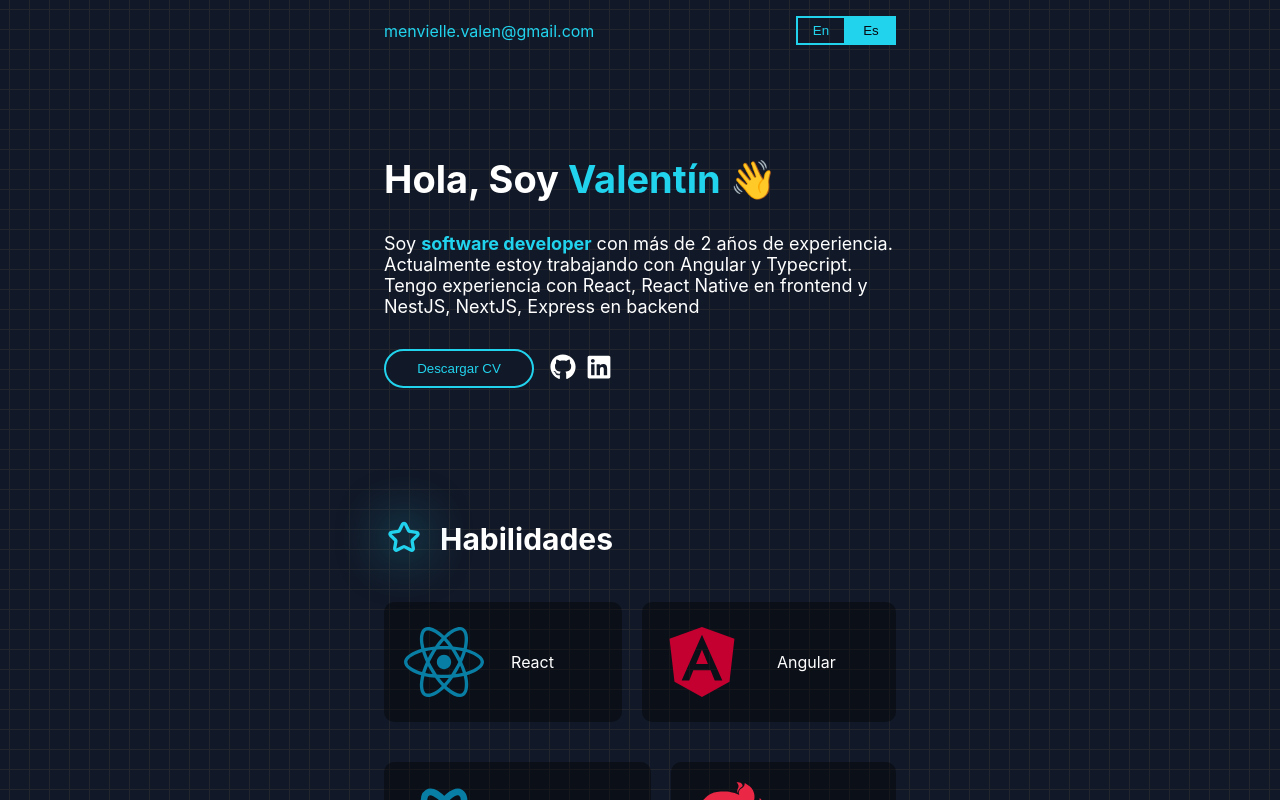
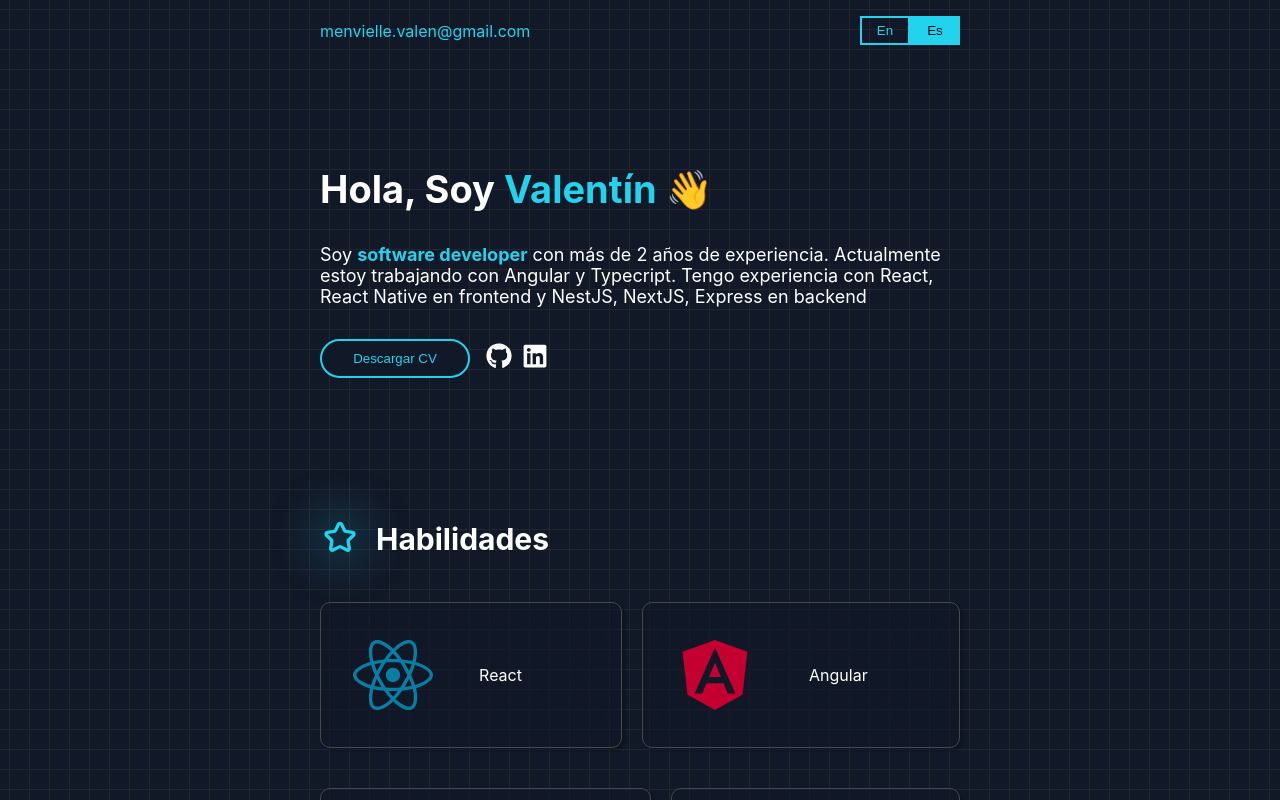
Before and after one commit to MenvielleValen/portfolio, a React (Create React App) app: page / in a window 1280 px wide. Shown: the top 800 px of the page. Built offline with nearby package versions, Linux system fonts and the light colour scheme.

Commit message:
card component

```diff
--- a/src/App.css
+++ b/src/App.css
@@ -4,7 +4,7 @@
 }
 .app-container{
   position: relative;
-  width: 40%;
+  width: 50%;
   margin-left: auto;
   margin-right: auto;
 }
--- a/src/components/experience/Experience.css
+++ b/src/components/experience/Experience.css
@@ -4,7 +4,7 @@
     margin: 0;
 }
 .experiences-container{
-    width: 90%;
+    width: 100%;
     margin-bottom: 100px;
 }
 .subtitle{
--- a/src/components/experience/Experience.tsx
+++ b/src/components/experience/Experience.tsx
@@ -1,3 +1,4 @@
+import { Card } from "../skills/Card/Card";
 import "./Experience.css";
 import { IoIosLink } from "react-icons/io";
 
@@ -29,8 +30,8 @@ export const Experience = () => {
         }}
       >
         {experiences.map((e, i) => (
-          <div key={e.title + i} style={{ position: "relative" }}>
-            <div className="line">
+          <Card key={e.title + i} style={{ position: "relative" }}>
+            {/* <div className="line">
               <div
                 style={{
                   position: "absolute",
@@ -52,7 +53,7 @@ export const Experience = () => {
                   borderLeft: "1px solid #ccc",
                 }}
               ></div>
-            </div>
+            </div> */}
             <div
               style={{
                 display: "flex",
@@ -82,7 +83,7 @@ export const Experience = () => {
                 </div>
               ))}
             </div>
-          </div>
+          </Card>
         ))}
       </div>
     </section>
--- /dev/null
+++ b/src/components/skills/Card/Card.css
@@ -0,0 +1,24 @@
+.card {
+  background-color: #1118275d;
+  border-radius: 10px;
+  margin-bottom: 20px;
+    position: relative;
+  padding: 2rem;
+  color: #fff;
+  gap: 16px;
+  backdrop-filter: blur(100px);
+  box-shadow: 2px 2px 2px 1px rgba(0, 0, 0, 0.2);
+  border: 1px solid #494949;
+  overflow: hidden;
+  min-width: 150px;
+  cursor: default;
+}
+
+.pointer-card {
+    background-color: #22d3ee;
+    filter: blur(70px);
+    border-radius: 50%;
+    width: 40px;
+    height: 40px;
+    z-index: -1;
+}
--- /dev/null
+++ b/src/components/skills/Card/Card.tsx
@@ -0,0 +1,40 @@
+import React, { PropsWithChildren, useEffect, useRef, useState } from "react";
+import "./Card.css";
+
+export const Card = ({ children, ...props }: PropsWithChildren<any>) => {
+  const [mousePosition, setMousePosition] = useState({ x: 0, y: 0 });
+  const [isHovered, setIsHovered] = useState(false);
+  const card = useRef<HTMLDivElement>(null);
+
+  const handleMouseMove = (e: any) => {
+    if(!card.current) return;
+    const m = {
+      x: e.clientX - card.current.getBoundingClientRect().left,
+      y: e.clientY - card.current.getBoundingClientRect().top,
+    };
+    setMousePosition(m);
+  };
+
+  return (
+    <div
+      ref={card}
+      className="card"
+      {...props}
+      onMouseMove={handleMouseMove}
+      onMouseEnter={() => setIsHovered(true)}
+      onMouseLeave={() => setIsHovered(false)}
+    >
+      {children}
+      {isHovered && (
+        <div
+          className="pointer-card"
+          style={{
+            position: "absolute",
+            left: mousePosition.x,
+            top: mousePosition.y,
+          }}
+        ></div>
+      )}
+    </div>
+  );
+};
--- a/src/components/skills/Skills.css
+++ b/src/components/skills/Skills.css
@@ -2,18 +2,6 @@ section {
   display: flex;
   align-items: center;
   justify-content: center;
-}
-
-.card {
-  background-color: #00000060;
-  border-radius: 10px;
-  margin-bottom: 20px;
-  display: flex;
-  align-items: center;
-  justify-content: space-between;
-  padding: 20px;
-  color: #fff;
-  gap: 16px;
 }
 
 .skills-container {
--- a/src/components/skills/Skills.tsx
+++ b/src/components/skills/Skills.tsx
@@ -6,6 +6,7 @@ import { DiMongodb } from "react-icons/di";
 import { SiMicrosoftsqlserver } from "react-icons/si";
 import { SiJira } from "react-icons/si";
 import { GiJesterHat } from "react-icons/gi";
+import { Card } from "./Card/Card";
 
 const skills = [
   {
@@ -52,11 +53,8 @@ export const Skills = () => {
     <section>
       <div className="skills-container">
         {skills.map((s, i) => (
-          <div
-            key={`skill_${i}_${s.name}`}
-            className="card"
-            style={{ flexGrow: 1 }}
-          >
+          <Card key={`skill_${i}_${s.name}`} style={{ flexGrow: 1 }}>
+            <div style={{display: 'flex', justifyContent: 'center', gap: 16, alignItems: 'center'}}>
               <div
                 style={{
                   width: "50%",
@@ -77,6 +75,7 @@ export const Skills = () => {
                 {s.name}
               </p>
             </div>
+          </Card>
         ))}
       </div>
     </section>
```
Lines whose indentation alone changed are shown as unchanged.
